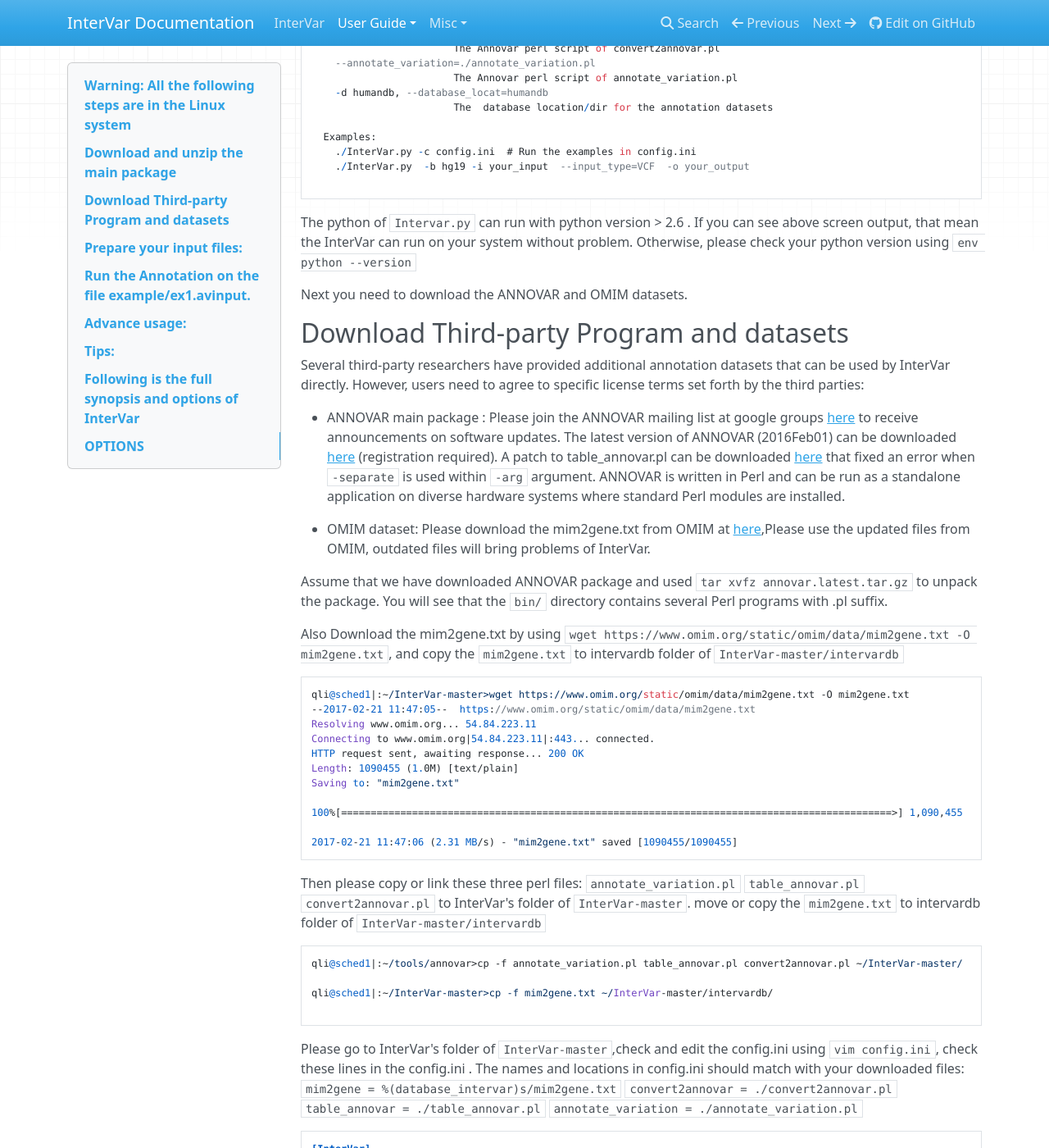
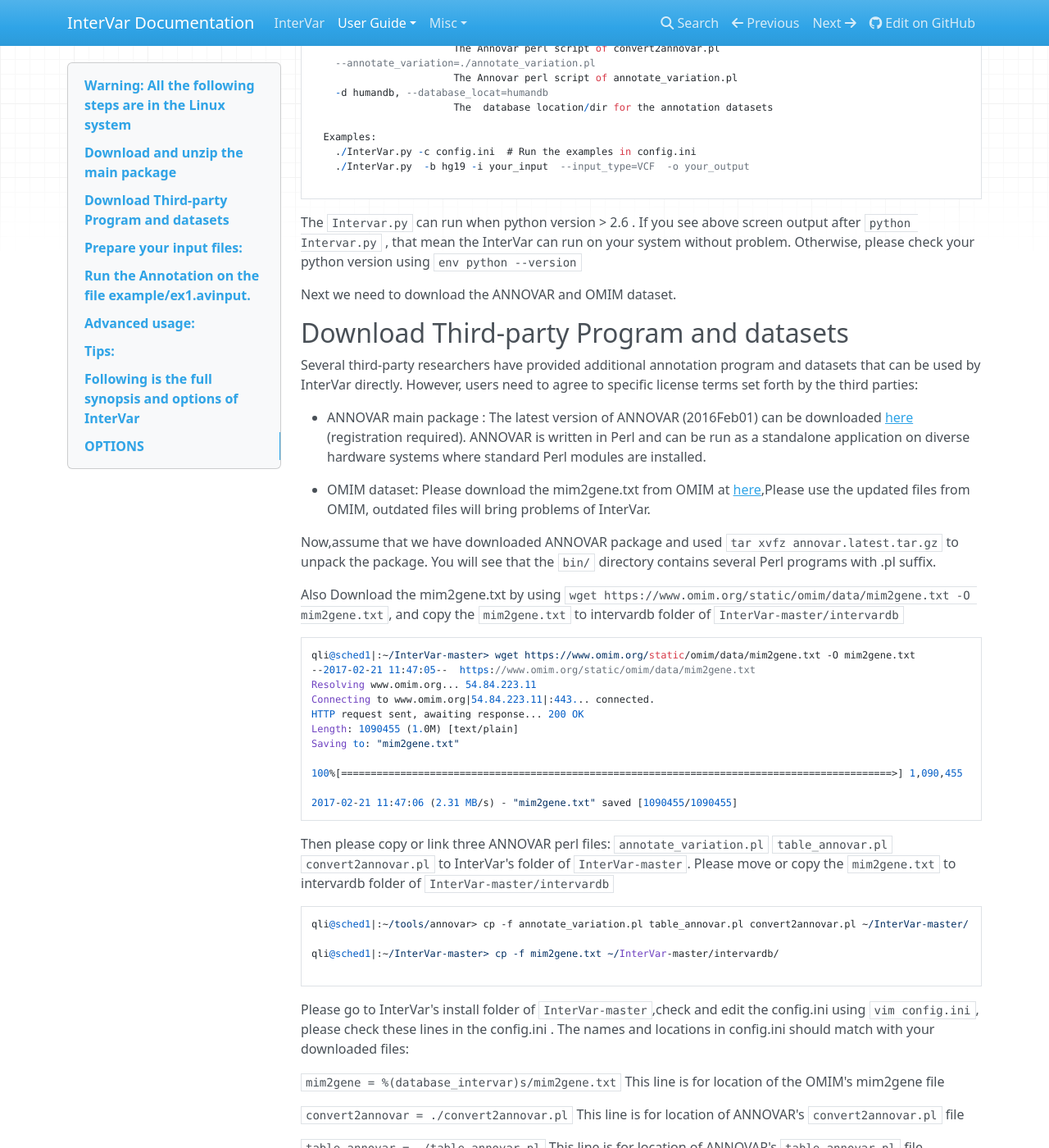
Before and after one commit to WGLab/InterVar, an MkDocs documentation site: the page built from docs/user-guide/manual.md, in a window 1280 px wide and 1400 px high, scrolled down 2812 px. Shown: the whole window at 82% size. Built offline with MkDocs 1.6.1, drawn with Linux system fonts in a browser that asks for light colours; nearby versions of some CDN libraries; old or Windows-style settings are respelled for this version of MkDocs; some of the changed text lies outside the part shown.

Commit message:
update doc

````diff
--- a/docs/user-guide/manual.md
+++ b/docs/user-guide/manual.md
@@ -1,11 +1,11 @@
 ## Warning: All the following steps are in the Linux system
 
-## Download and  unzip the main package
+## Download and unzip the main package
 
 Download the InterVar zip package at [here](https://github.com/WGLab/InterVar/archive/master.zip) using `wget https://github.com/WGLab/InterVar/archive/master.zip -O InterVar.zip`:
 
 ```
-qli@sched1|:~>wget https://github.com/WGLab/InterVar/archive/master.zip -O InterVar.zip
+qli@sched1|:~> wget https://github.com/WGLab/InterVar/archive/master.zip -O InterVar.zip
 --2017-02-21 11:09:52--  https://github.com/WGLab/InterVar/archive/master.zip
 Resolving github.com... 192.30.253.112, 192.30.253.113
 Connecting to github.com|192.30.253.112|:443... connected.
@@ -28,7 +28,7 @@
 Assume that we have successfully  downloaded the InterVar package as `InterVar.zip` and used `unzip InterVar.zip` to unpack the package.
 
 ```
-qli@sched1|:~>unzip InterVar.zip
+qli@sched1|:~> unzip InterVar.zip
 Archive:  InterVar.zip
 7182a4e6e4d01349dd699d2aa55fa955028fc0b4
    creating: InterVar-master/
@@ -79,8 +79,8 @@
 Go to the folder `InterVar-master` and check the files using `ls -alrt .`
 
 ```
-qli@sched1|:~>cd InterVar-master/
-qli@sched1|:~/InterVar-master>ls -alrt .
+qli@sched1|:~> cd InterVar-master/
+qli@sched1|:~/InterVar-master> ls -alrt .
 total 128
 -rw-r-----  1 qli qli  5613 Feb 17 22:40 README.md
 -rw-r-----  1 qli qli   752 Feb 17 22:40 mkdocs.yml
@@ -160,29 +160,28 @@
     ./InterVar.py  -b hg19 -i your_input  --input_type=VCF  -o your_output
 
 ```
-The python of `Intervar.py` can run  with python version > 2.6 .
-If you can see above screen output, that mean the InterVar can run on your system without problem.
+The `Intervar.py` can run when python version > 2.6 .
+If you see above screen output after `python Intervar.py` , that mean the InterVar can run on your system without problem.
 Otherwise, please check your python version using `env python --version`
 
-Next you need to download the ANNOVAR and  OMIM datasets.
-
+Next we need to download the ANNOVAR and  OMIM dataset.
 
 ## Download Third-party Program and datasets
 
-Several third-party researchers have provided additional annotation datasets that can be used by InterVar directly. However, users need to agree to specific license terms set forth by the third parties:
+Several third-party researchers have provided additional annotation program and datasets that can be used by InterVar directly. However, users need to agree to specific license terms set forth by the third parties:
 
 
-* ANNOVAR main package : Please join the ANNOVAR mailing list at google groups [here](https://groups.google.com/forum/#!forum/annovar) to receive announcements on software updates. The latest version of ANNOVAR (2016Feb01) can be downloaded [here](http://www.openbioinformatics.org/annovar/annovar_download_form.php) (registration required). A patch to table_annovar.pl can be downloaded [here](http://www.openbioinformatics.org/annovar/download/table_annovar.pl) that fixed an error when `-separate` is used within `-arg` argument. ANNOVAR is written in Perl and can be run as a standalone application on diverse hardware systems where standard Perl modules are installed.
+* ANNOVAR main package : The latest version of ANNOVAR (2016Feb01) can be downloaded [here](http://www.openbioinformatics.org/annovar/annovar_download_form.php) (registration required).  ANNOVAR is written in Perl and can be run as a standalone application on diverse hardware systems where standard Perl modules are installed.
 
 * OMIM dataset: Please download the  mim2gene.txt  from OMIM at [here](http://www.omim.org/downloads),Please use the updated files from OMIM, outdated files will bring problems of InterVar.
 
 
-Assume that we have downloaded ANNOVAR package and used `tar xvfz annovar.latest.tar.gz` to unpack the package. You will see that the `bin/` directory contains several Perl programs with .pl suffix.
+Now,assume that we have downloaded ANNOVAR package and used `tar xvfz annovar.latest.tar.gz` to unpack the package. You will see that the `bin/` directory contains several Perl programs with .pl suffix.
 
 Also Download the mim2gene.txt by using `wget https://www.omim.org/static/omim/data/mim2gene.txt -O mim2gene.txt`, and copy the `mim2gene.txt` to intervardb folder of `InterVar-master/intervardb`
 
 ```
-qli@sched1|:~/InterVar-master>wget https://www.omim.org/static/omim/data/mim2gene.txt -O mim2gene.txt
+qli@sched1|:~/InterVar-master> wget https://www.omim.org/static/omim/data/mim2gene.txt -O mim2gene.txt
 --2017-02-21 11:47:05--  https://www.omim.org/static/omim/data/mim2gene.txt
 Resolving www.omim.org... 54.84.223.11
 Connecting to www.omim.org|54.84.223.11|:443... connected.
@@ -195,21 +194,29 @@
 2017-02-21 11:47:06 (2.31 MB/s) - "mim2gene.txt" saved [1090455/1090455]
 ```
 
-Then please copy or link these three perl files: `annotate_variation.pl` `table_annovar.pl` `convert2annovar.pl` to InterVar's folder of `InterVar-master`. move or copy the `mim2gene.txt` to intervardb folder of `InterVar-master/intervardb`
-
+Then please copy or link three ANNOVAR perl files: `annotate_variation.pl` `table_annovar.pl` `convert2annovar.pl` to InterVar's folder of `InterVar-master`. Please move or copy the `mim2gene.txt` to intervardb folder of `InterVar-master/intervardb`
 
 ```
-qli@sched1|:~/tools/annovar>cp -f annotate_variation.pl table_annovar.pl convert2annovar.pl ~/InterVar-master/
+qli@sched1|:~/tools/annovar> cp -f annotate_variation.pl table_annovar.pl convert2annovar.pl ~/InterVar-master/
 
-qli@sched1|:~/InterVar-master>cp -f mim2gene.txt ~/InterVar-master/intervardb/
+qli@sched1|:~/InterVar-master> cp -f mim2gene.txt ~/InterVar-master/intervardb/
 
 ```
 
-Please go to  InterVar's folder of `InterVar-master`,check and edit the config.ini using `vim config.ini`, check these lines in the config.ini . The names and locations in config.ini  should match with your downloaded files:
-`mim2gene = %(database_intervar)s/mim2gene.txt`
+Please go to InterVar's install folder of `InterVar-master`,check and edit the config.ini using `vim config.ini`, please check these lines in the config.ini . The names and locations in config.ini  should match with your downloaded files:
+
+ `mim2gene = %(database_intervar)s/mim2gene.txt`
+This line is for location of the OMIM's mim2gene file
+
 `convert2annovar = ./convert2annovar.pl`
+This line is for location of ANNOVAR's `convert2annovar.pl` file
+
 `table_annovar = ./table_annovar.pl`
+This line is for location of ANNOVAR's `table_annovar.pl` file
+
 `annotate_variation = ./annotate_variation.pl`
+This line is for location of ANNOVAR's `table_annovar.pl` file
+
 
 ```
 [InterVar]
@@ -281,7 +288,7 @@
 ## Prepare your input files:
 The format of input file can be VCF or AVinput as ANNOVAR input,actually the input file only need information of Chr,Position start,Position end, Reference_allele,Alternative_allele.
 ```
-qli@sched1|:~/work/InterVar/InterVar>head -4  example/ex1.avinput
+qli@sched1|:~/work/InterVar/InterVar> head -4  example/ex1.avinput
 1       948921  948921  T       C       comments: rs15842, a SNP in 5' UTR of ISG15
 1       984971  984971  G       A       comments: rs111818381
 1       984971  984971  G       C       comments: rs111818381
@@ -294,7 +301,7 @@
 Please be advice that for the first time of running InterVar, the InterVar will use the `perl ./annotate_variation.pl` to download the necessary ANNOVAR datasests,it will take some time.(If you are ANNOVAR's user before, you can specify the annovar's database_location by option `--database_locat`, you also can edit the config.ini, find the line `database_locat = humandb` and replace with your location  , InterVar will check if all database file exist in you provided location).But next time you run the InterVar, you  will no need to wait to download ANNOVAR's dataset again.
 
 ```
-qli@sched1|:~/InterVar-master>python Intervar.py  -i example/ex1.avinput  -o example/myanno
+qli@sched1|:~/InterVar-master> python Intervar.py  -i example/ex1.avinput  -o example/myanno
 =============================================================================
 InterVar
 Interpretation of Pathogenic/Benign for variants using python scripts of InterVar.
@@ -390,7 +397,7 @@
 Then you can check your result file `example/myanno.hg19_multianno.txt.intervar`.
 
 ```
-qli@sched1|:~/InterVar-master>head -3 example/myanno.hg19_multianno.txt.intervar
+qli@sched1|:~/InterVar-master> head -3 example/myanno.hg19_multianno.txt.intervar
 #Chr    Start   End     Ref     Alt     Ref.Gene        Func.refGene    ExonicFunc.refGene      Gene.ensGene    avsnp144        AAChange.ensGene       AAChange.refGene        clinvar: Clinvar         InterVar: InterVar and Evidence        Freq_ExAC_ALL   Freq_esp6500siv2_all   Freq_1000g2015aug_all   CADD_raw        CADD_phred      SIFT_score      GERP++_RS       phyloP46way_placental   dbscSNV_ADA_SCORE      dbscSNV_RF_SCORE        Interpro_domain AAChange.knownGene      rmsk    MetaSVM_score   Freq_ExAC_POPs  OMIM    Phenotype_MIM OrphaNumber      Orpha
 1       948921  948921  T       C       ISG15   UTR5    .       ENSG00000187608 rs15842 .       .       clinvar: UNK     InterVar: Benign PVS1=0 PS=[0, 0, 0, 0, 0] PM=[0, 0, 0, 0, 0, 0, 0] PP=[0, 0, 0, 0, 0, 0] BA1=1 BS=[1, 0, 0, 0, 0] BP=[0, 0, 0, 0, 0, 0, 0, 0]      0.9416   0.8858  0.903155        .       .       .       .       .       .       .       .       .       .       .       AFR:0.7386,AMR:0.9632,EAS:0.9998,FIN:0.9681,NFE:0.9543,OTH:0.9410,SAS:0.9617   147571  616126; 319563; 319563|MSMD due to complete ISG15 deficiency|<1 / 1 000 000|Autosomal recessive|Childhood|616126 ~
 1       984971  984971  G       A       AGRN    exonic  nonsynonymous SNV       ENSG00000188157 rs111818381     ENSG00000188157:ENST00000379370:exon26:c.G4540A:p.A1514T       AGRN:NM_198576:exon26:c.G4540A:p.A1514T clinvar: Likely benign   InterVar: Likely benign PVS1=0 PS=[0, 0, 0, 0, 0] PM=[0, 0, 0, 0, 0, 0, 0] PP=[0, 0, 0, 0, 0, 0] BA1=0 BS=[1, 0, 0, 0, 0] BP=[0, 0, 0, 1, 0, 1, 0, 0]         0.01270.0079   0.00439297      -0.923  0.023   0.594   -1.43   .       .       .       Concanavalin A-like lectin/glucanase domain;Laminin G domain   AGRN:uc001ack.2:exon26:c.G4540A:p.A1514T        .       -1.041  AFR:0.0034,AMR:0.0160,EAS:0,FIN:0.0162,NFE:0.0191,OTH:0.0174,SAS:0.0033        103320  615120; 590;98913;98914;        590|CMS|1-9 / 1 000 000|Autosomal dominant<br>or&nbsp;Autosomal recessive|Infancy<br>Neonatal|254190 254210 254300 601462 603034 605809 608930 608931 610542 614198 614750 615120 616040 616227 616228 616304 616313 616314 616321 616322 616323 616324 616325 616326 616330 616720 617143 ~98913|-|-|-|-|254300 601462 605809 608930 608931 614198 615120 616304 616313 616314 616321 616322 616323 616324 616325 616326 616720 ~98914|-|-|Autosomal dominant<br>or&nbsp;Autosomal recessive|-|254210 615120 616040 616330 616720 617143 ~
@@ -400,16 +407,20 @@
 
 
 
-## Advance usage:
+## Advanced usage:
 
-* How to add own Evidence
+* How to add your own evidence
+In this section, I will give the example of how to add the user's own evidence for the variants.
+
 
 * How to change the strength of criteria
+
+In this section, I will give the example of how to change the strength of  criteria.
 
 *
 
 ## Tips:
-
+There are  some tips for quickly running InterVar.
 
 
 
````
Also changed, not shown: other parts of docs/user-guide/manual.md (+2 -2 lines).
